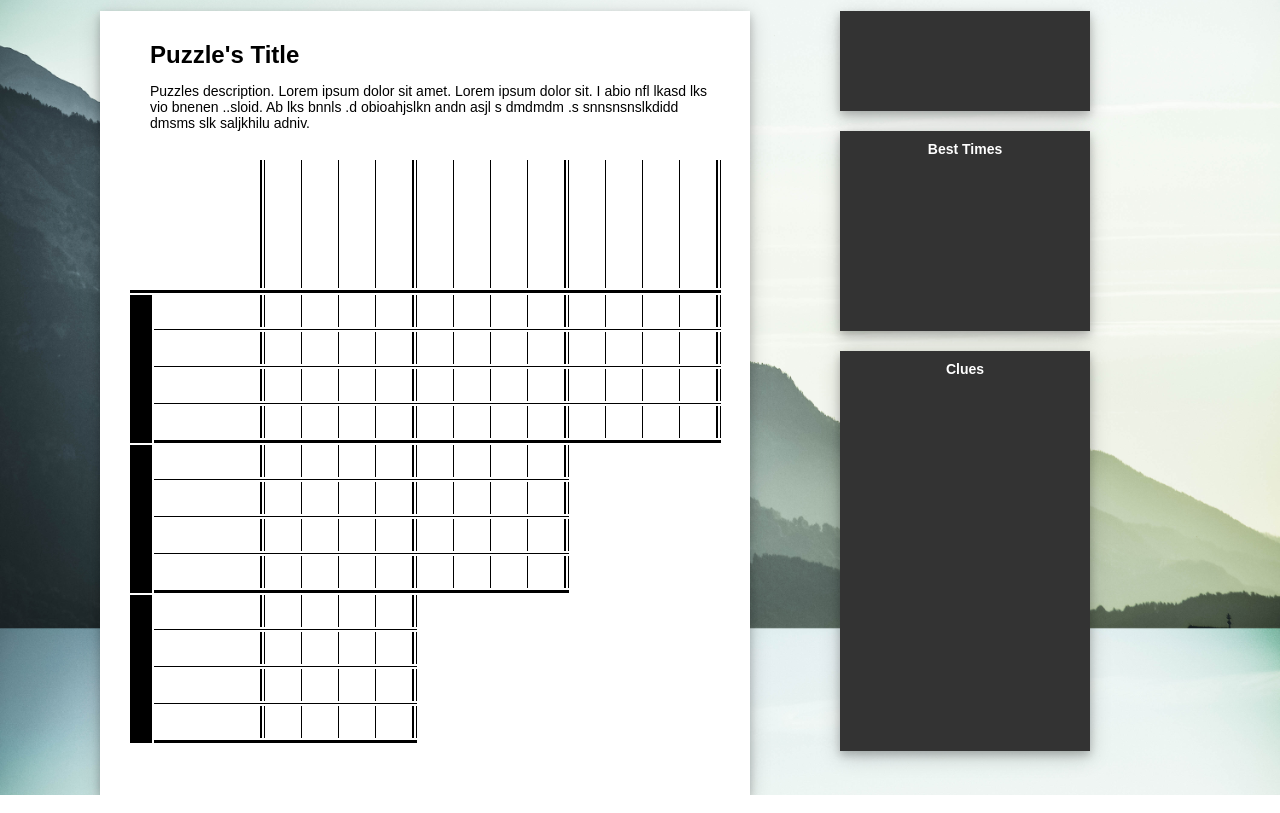
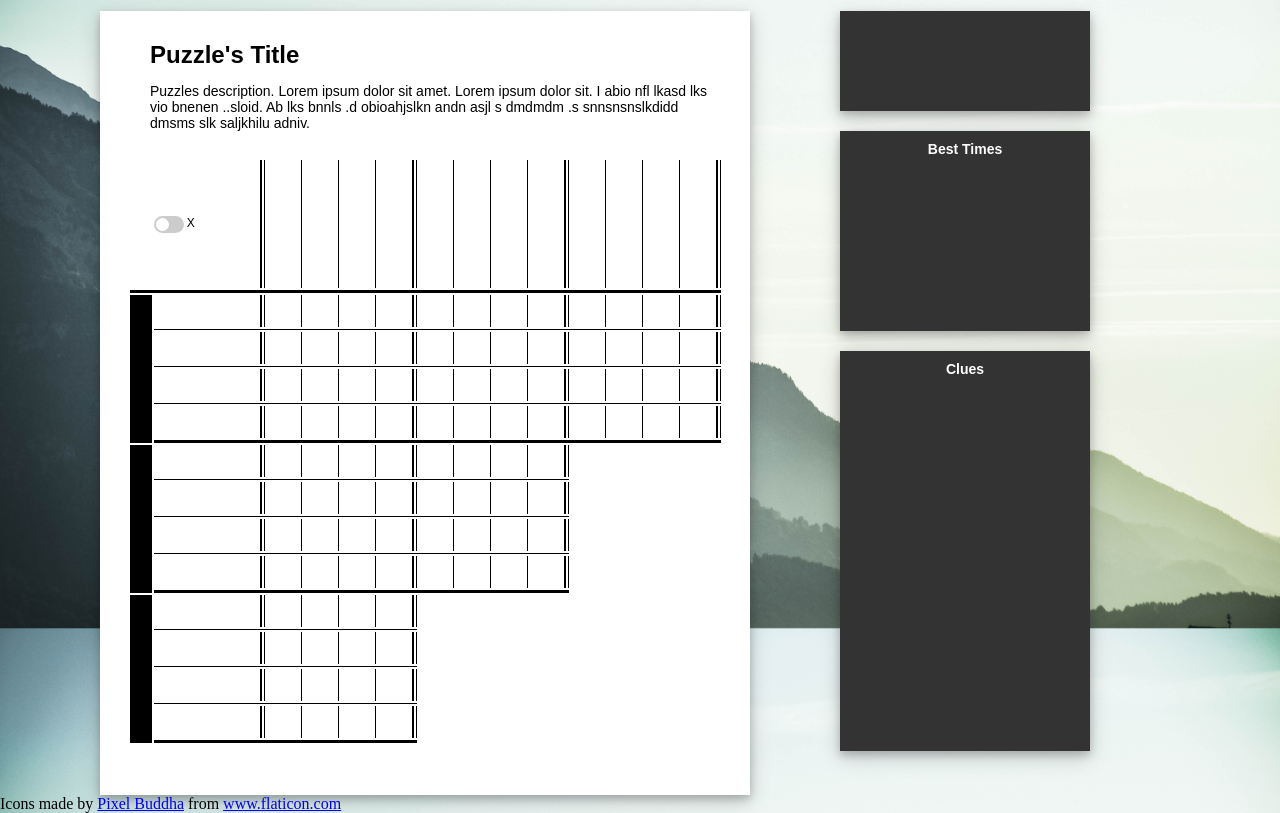
Before and after one commit to JessAntunes/logic-grid-frontend, a plain HTML site: page index.html in a window 1280 px wide. Shown: the part 225-1038 px from the top of the page. Drawn offline with Linux system fonts and the light colour scheme; no server answers; a web font is replaced by a local one.

Commit message:
add toggle switch

```diff
--- a/index.html
+++ b/index.html
@@ -58,8 +58,13 @@
                                     <td class="gridheadertop" id="topheader3"colspan="10"></td>
                                 </tr>
                                 <tr>
-                                    <td class="grid0"></td>
-                                    <td class="grid0"></td>
+                                    <td class="grid0" ></td>
+                                    <td class="grid0" id="toggle">
+                                         <label class="switch">
+                                            <input type="checkbox">
+                                            <span class="slider round"></span>
+                                        </label> X
+                                    </td>
                                     <td class="gridlinev2"></td>
 
                                     <td class="gridlinev"></td>
@@ -694,6 +699,6 @@
             </div>
 
         </div>
-
+        <div>Icons made by <a href="https://www.flaticon.com/authors/pixel-buddha" title="Pixel Buddha">Pixel Buddha</a> from <a href="https://www.flaticon.com/" title="Flaticon">www.flaticon.com</a></div>
     </body>
 </html>
```
